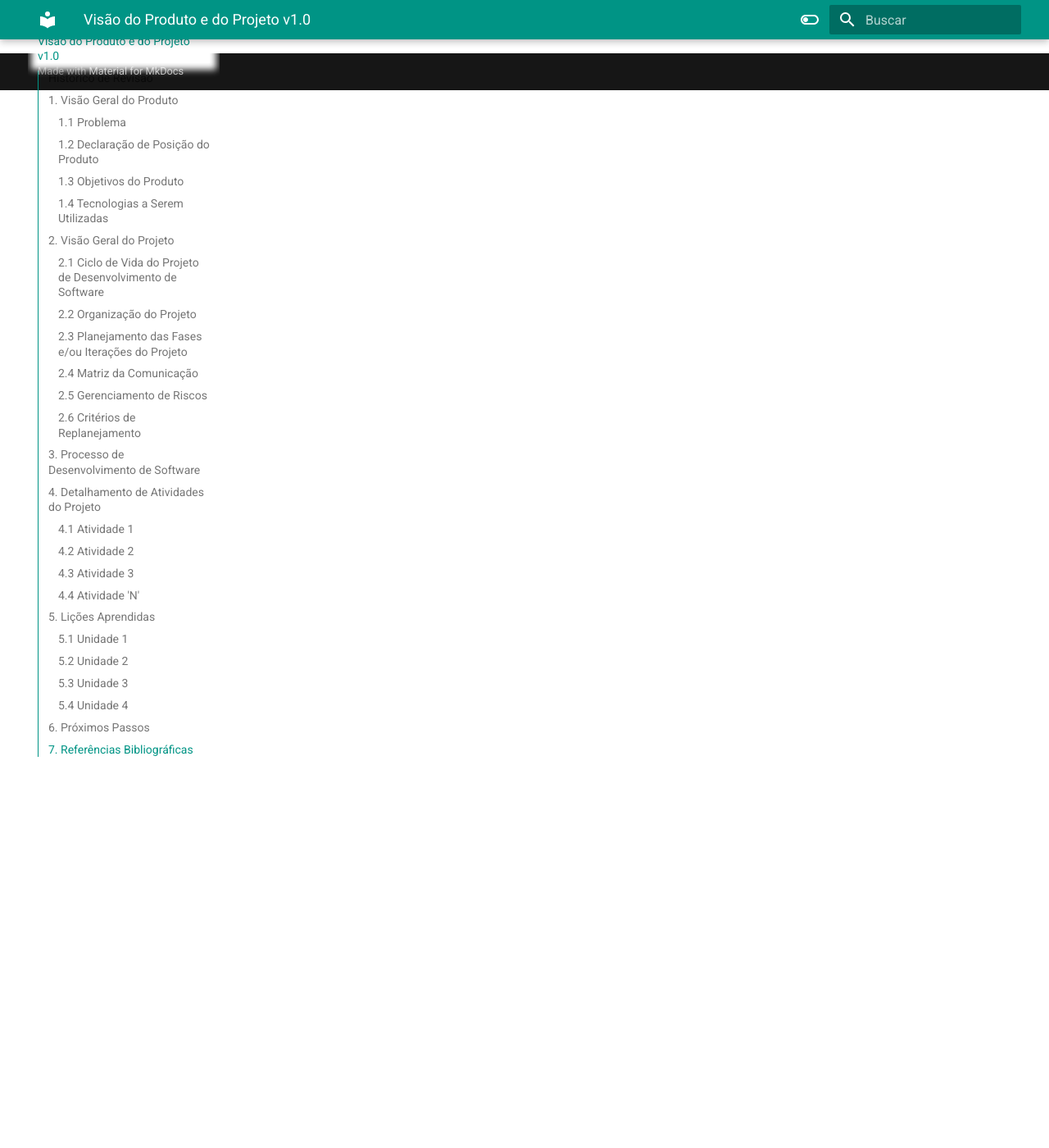
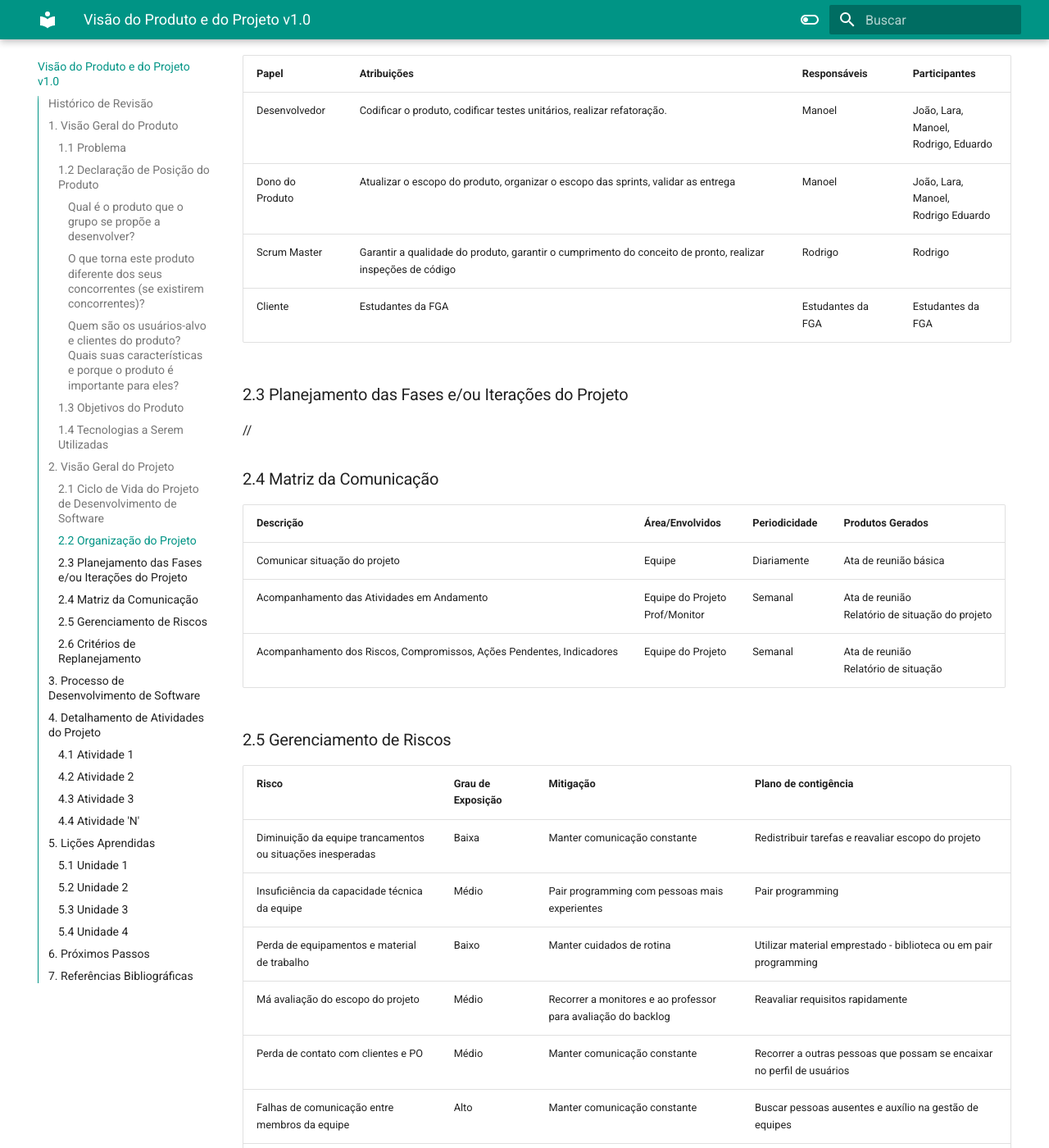
Before and after one commit to FGA0138-MDS-Ajax/2023-2-ORION, an MkDocs documentation site: the page built from docs/index.md, in a window 1280 px wide and 1400 px high, scrolled down 1840 px. Shown: the whole window at 82% size. Built offline with MkDocs 1.6.1 and Material for MkDocs 9.7.7, drawn with Linux system fonts in a browser that asks for light colours; some of the changed text lies outside the part shown.

Commit message:
Adicionando conte[udo do Doc para o MD

```diff
--- a/docs/index.md
+++ b/docs/index.md
@@ -5,33 +5,92 @@
 O histórico de revisão deste documento pode ser encontrado [aqui](./historico.md)
 
 ## 1. Visão Geral do Produto
+
 ### 1.1 Problema
+* Contexto: Dependências da Faculdade do Gama - UnB </br>
+Problema: Falta de espaço próprio e unificado para interação entre alunos na Faculdade do Gama (FGA), considerando que o CA não tem espaço pra quase nada, onde possam ser anunciados evento remotos ou presenciais criados por alunos, tais como jogos de cartas e tabuleiros, eventos esportivos casuais e encontros em grupo fora das dependências da faculdade.
+O aplicativo irá intermediar a organização de eventos entre estudantes.
 ### 1.2 Declaração de Posição do Produto
+#### Qual é o produto que o grupo se propõe a desenvolver?</br>
+Um aplicativo para organização de eventos entre estudantes.
+#### O que torna este produto diferente dos seus concorrentes (se existirem concorrentes)?</br>
+Ao contrário de outras redes sociais, nosso aplicativo abrange apenas o FGA, garantindo uma comunidade mais fechada e focada na cultura da universidade.
+#### Quem são os usuários-alvo e clientes do produto? Quais suas características e porque o produto é importante para eles? </br>
+Estudantes do FGA interessados em participar/encontrar grupos específicos de atividades de lazer.
+Por que os clientes deveriam utilizar / comprar este produto?
+Pois o aplicativo é focado justamente na comunidade do FGA, facilitando encontros internos e aumentando a abrangência.
+
 ### 1.3 Objetivos do Produto
+* O objetivo principal é criar um espaço para facilitar o encontro de pessoas com interesses específicos com outras de interesses similares dentro da FGA, além de ajudar a expandir a cultura e aproximar os estudantes.
 ### 1.4 Tecnologias a Serem Utilizadas
+* Será utilizado o método ágil ScrumXP, a linguagem javascript, a ferramenta de organização Notion e o framework React Native na IDE VSCode.
 
 ## 2. Visão Geral do Projeto
 ### 2.1 Ciclo de Vida do Projeto de Desenvolvimento de Software
+![img](./img/ciclo.png) </br>
+* Considerando o contexto do projeto que é de uma aplicação sem muitos riscos envolvidos, o que não pede muito detalhamento de requisitos, e que o prazo é limitado, foi definido um ciclo de vida ágil, assim como os processos do ScrumXP, visando um produto de software que agrade os usuários e aceite mudanças de requisitos. As ferramentas utilizadas na organização foram o Notion, GitHub e Discord, onde os membros podem organizar códigos, fazer reuniões e registrar o progresso das sprints.
+
 ### 2.2 Organização do Projeto
+| Papel | Atribuições | Responsáveis | Participantes
+|---|---|---|---|
+|Desenvolvedor | Codificar o produto, codificar testes unitários, realizar refatoração. | Manoel | João, Lara, Manoel, </br>Rodrigo, Eduardo |
+|Dono do Produto | Atualizar o escopo do produto, organizar o escopo das sprints, validar as entrega | Manoel | João, Lara, Manoel, </br>Rodrigo Eduardo |
+|Scrum Master | Garantir a qualidade do produto, garantir o cumprimento do conceito de pronto, realizar inspeções de código | Rodrigo | Rodrigo |
+|Cliente | Estudantes da FGA | Estudantes da FGA | Estudantes da FGA |
+
 ### 2.3 Planejamento das Fases e/ou Iterações do Projeto
+//
 ### 2.4 Matriz da Comunicação
+| Descrição | Área/Envolvidos | Periodicidade | Produtos Gerados
+|---|---|---|---|
+|Comunicar situação do projeto | Equipe | Diariamente | Ata de reunião básica |
+|Acompanhamento das Atividades em Andamento | Equipe do Projeto <br> Prof/Monitor | Semanal | Ata de reunião </br> Relatório de situação do projeto |
+|Acompanhamento dos Riscos, Compromissos, Ações Pendentes, Indicadores | Equipe do Projeto | Semanal | Ata de reunião </br> Relatório de situação |
+
 ### 2.5 Gerenciamento de Riscos
+| Risco | Grau de Exposição | Mitigação | Plano de contigência
+|---|---|---|---|
+|Diminuição da equipe trancamentos ou situações inesperadas | Baixa | Manter comunicação constante | Redistribuir tarefas e reavaliar escopo do projeto |
+|Insuficiência da capacidade técnica da equipe | Médio | Pair programming com pessoas mais experientes | Pair programming |
+|Perda de equipamentos e material de trabalho |Baixo |Manter cuidados de rotina |Utilizar material emprestado - biblioteca ou em pair programming |
+|Má avaliação do escopo do projeto |Médio |Recorrer a monitores e ao professor para avaliação do backlog |Reavaliar requisitos rapidamente |
+|Perda de contato com clientes e PO |Médio |Manter comunicação constante |Recorrer a outras pessoas que possam se encaixar no perfil de usuários |
+|Falhas de comunicação entre membros da equipe |Alto |Manter comunicação constante |Buscar pessoas ausentes e auxílio na gestão de equipes |
+|Dificuldade de encontrar horários comuns |Médio |Aproveitar o máximo possível os horários de aulas e pós-expediente |Flexibilizar a forma de comunicação para assíncrona e manter todos sempre cientes da situação do projeto|
+|A qualidade do software não corresponder às expectativas do cliente |Médio |Verificar constantemente a validade do projeto |Buscar entender melhor as necessidades do cliente e refatorar o produto; reavaliar escopo |
+As atividades não forem concretizadas no prazo |Médio |Manter acompanhamento do trabalho e os processos do ScrumXP |Aumentar carga de trabalho; reavaliar escopo do projeto |
+
+
 ### 2.6 Critérios de Replanejamento
+* Diminuição da equipe (trancamentos ou situações inesperadas);
+* Má avaliação do escopo do projeto
+* A qualidade do software não corresponder às expectativas do cliente
+* As atividades não forem concretizadas no prazo
 
 ## 3. Processo de Desenvolvimento de Software
 
 ## 4. Detalhamento de Atividades do Projeto
 ### 4.1 Atividade 1
+//
 ### 4.2 Atividade 2
+//
 ### 4.3 Atividade 3
+//
 ### 4.4 Atividade 'N'
+//
 
 ## 5. Lições Aprendidas
 ### 5.1 Unidade 1
+//
 ### 5.2 Unidade 2
+//
 ### 5.3 Unidade 3
+//
 ### 5.4 Unidade 4
+//
 
 ## 6. Próximos Passos
+//
 
 ## 7. Referências Bibliográficas
+//
--- a/mkdocs.yml
+++ b/mkdocs.yml
@@ -1,4 +1,4 @@
-site_name: Visão do Produto e do Projeto - Grupo Orion
+site_name: GamaHub - Grupo Orion
 theme:
   name: material
   features:
```
Also changed, not shown: docs/historico.md (+1 -1 lines), docs/img/ciclo.png (added).
